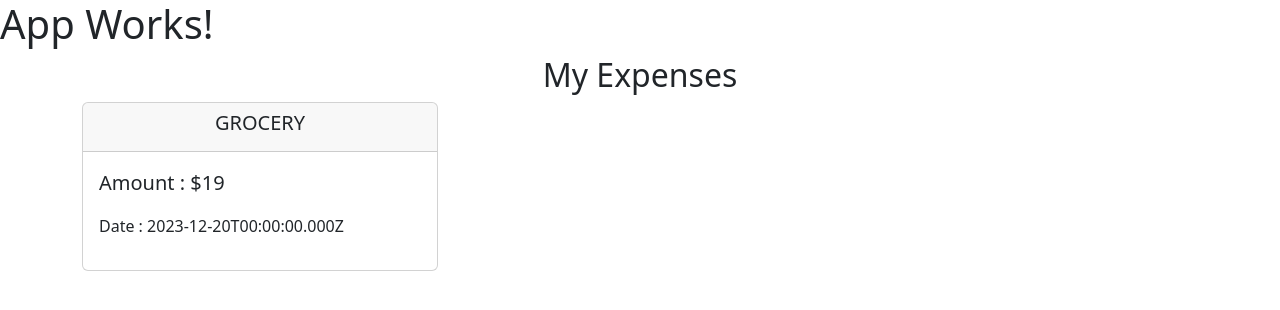
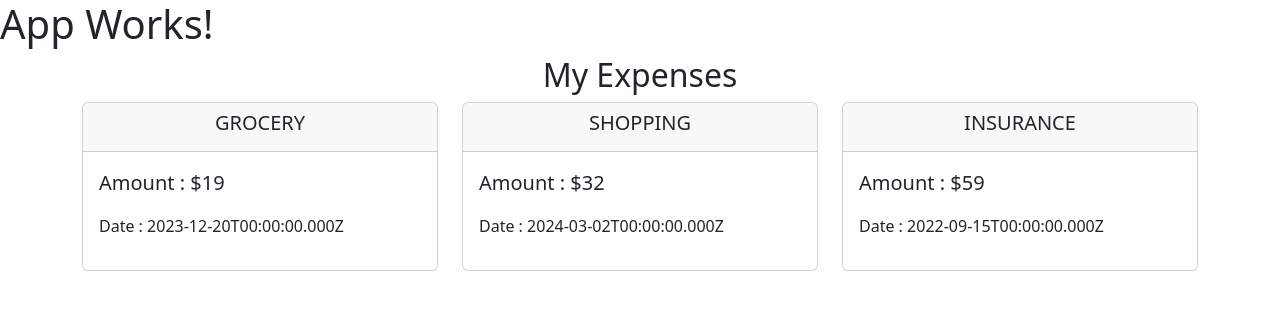
Before and after one commit to synergy2411/apr-24-frontend, a React (Create React App) app in the folder frontend/: page / in a window 1280 px wide. Shown: the top 310 px of the page. Built offline with nearby package versions, Linux system fonts and the light colour scheme.

Commit message:
props added

```diff
--- /dev/null
+++ b/frontend/src/Components/Expenses/ExpenseItem/ExpenseItem.jsx
@@ -0,0 +1,17 @@
+function ExpenseItem(props) {
+  return (
+    <div className="col-4">
+      <div className="card">
+        <div className="card-header">
+          <h5 className="text-center">{props.expense.title.toUpperCase()}</h5>
+        </div>
+        <div className="card-body">
+          <p className="lead">Amount : ${props.expense.amount}</p>
+          <p>Date : {props.expense.createdAt.toISOString()}</p>
+        </div>
+      </div>
+    </div>
+  );
+}
+
+export default ExpenseItem;
--- a/frontend/src/Components/Expenses/Expenses.jsx
+++ b/frontend/src/Components/Expenses/Expenses.jsx
@@ -1,12 +1,27 @@
 import React, { Fragment } from "react";
+import ExpenseItem from "./ExpenseItem/ExpenseItem";
 
 function Expenses() {
-  let expense = {
-    id: "e001",
-    title: "Grocery",
-    amount: 19,
-    createdAt: new Date("Dec 20, 2023"),
-  };
+  let expenses = [
+    {
+      id: "e001",
+      title: "Grocery",
+      amount: 19,
+      createdAt: new Date("Dec 20, 2023"),
+    },
+    {
+      id: "e002",
+      title: "shopping",
+      amount: 32,
+      createdAt: new Date("Mar 2, 2024"),
+    },
+    {
+      id: "e003",
+      title: "Insurance",
+      amount: 59,
+      createdAt: new Date("Sep 15, 2022"),
+    },
+  ];
 
   return (
     <Fragment>
@@ -14,17 +29,9 @@ function Expenses() {
         <h2 className="text-center">My Expenses</h2>
 
         <div className="row">
-          <div className="col-4">
-            <div className="card">
-              <div className="card-header">
-                <h5 className="text-center">{expense.title.toUpperCase()}</h5>
-              </div>
-              <div className="card-body">
-                <p className="lead">Amount : ${expense.amount}</p>
-                <p>Date : {expense.createdAt.toISOString()}</p>
-              </div>
-            </div>
-          </div>
+          <ExpenseItem expense={expenses[0]} />
+          <ExpenseItem expense={expenses[1]} />
+          <ExpenseItem expense={expenses[2]} />
         </div>
       </div>
     </Fragment>
```
Also changed, not shown: 1 other file (tests, documents, lock files or other folders).
